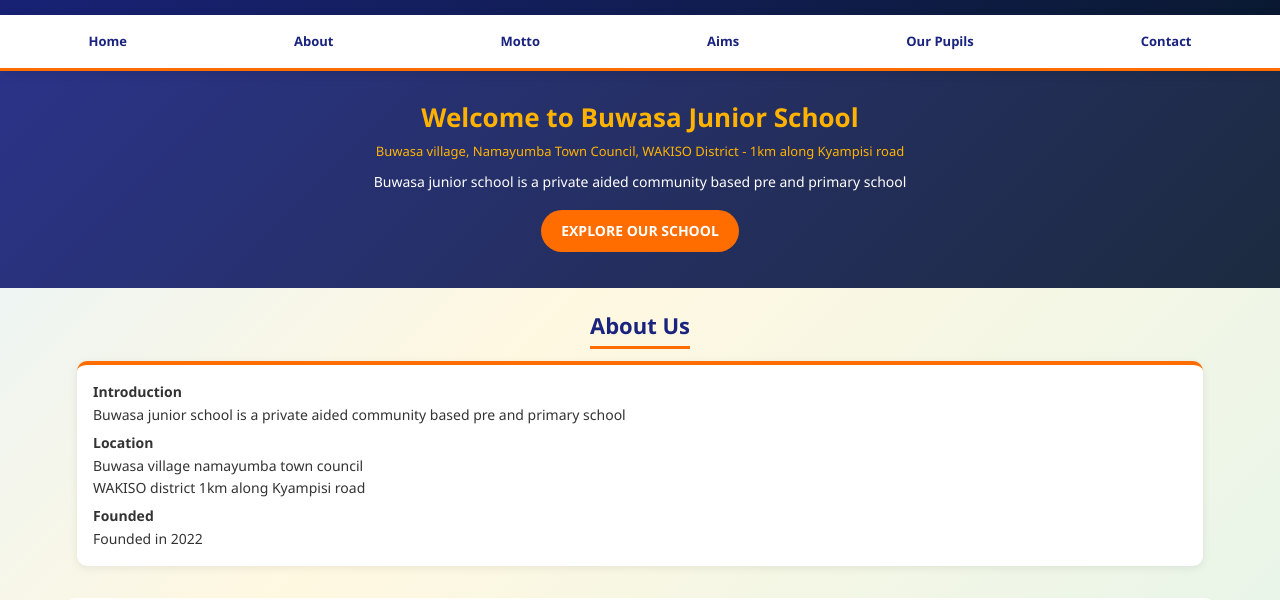
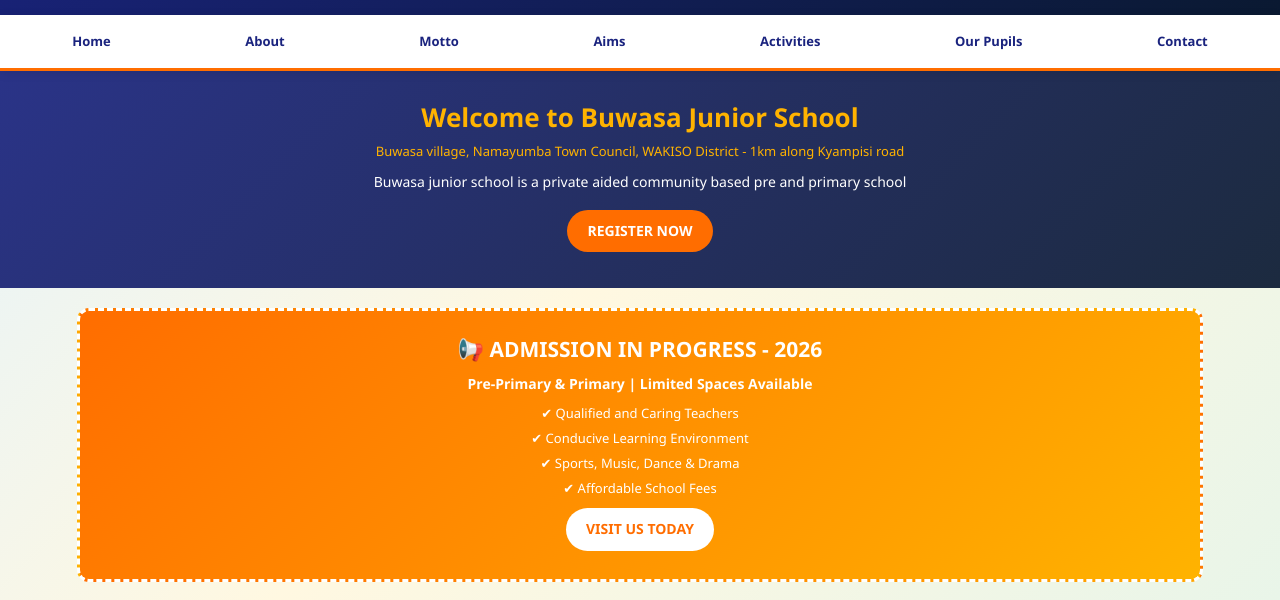
Before and after one commit to Drancharles/Buwasa-Junior-School-Namayumba, a plain HTML site: page index.html in a window 1280 px wide. Shown: the part 163-763 px from the top of the page. Drawn offline with Linux system fonts and the light colour scheme.

Commit message:
Update index.html

```diff
--- a/index.html
+++ b/index.html
@@ -26,6 +26,9 @@ nav a{color:#1A237E;text-decoration:none;font-weight:bold;padding:8px 10px;borde
 .contact{background:linear-gradient(135deg, #1A237E, #0A1931);color:white;text-align:center;padding:25px 15px;border-radius:12px}
 footer{background:black;color:#aaa;text-align:center;padding:15px;margin-top:10px;font-size:12px}
 .phone{color:#FFB300;font-weight:bold;font-size:15px}
+.advert{background:linear-gradient(135deg,#FF6D00,#FFB300);color:white;padding:22px 15px;border-radius:12px;text-align:center;margin-bottom:15px;border:3px dashed white}
+.advert ul{list-style:none;margin-top:8px}
+.advert ul li{font-size:13px;margin:4px 0}
 </style>
 </head>
 <body>
@@ -41,6 +44,7 @@ footer{background:black;color:#aaa;text-align:center;padding:15px;margin-top:10p
 <a href="#about">About</a>
 <a href="#motto">Motto</a>
 <a href="#aims">Aims</a>
+<a href="#activities">Activities</a>
 <a href="#gallery">Our Pupils</a>
 <a href="#contact">Contact</a>
 </nav>
@@ -49,7 +53,21 @@ footer{background:black;color:#aaa;text-align:center;padding:15px;margin-top:10p
 <h2>Welcome to Buwasa Junior School</h2>
 <p style="color:#FFB300;margin-top:6px;font-size:13px">Buwasa village, Namayumba Town Council, WAKISO District - 1km along Kyampisi road</p>
 <p style="max-width:850px;margin:10px auto;font-size:14px">Buwasa junior school is a private aided community based pre and primary school</p>
-<a href="#about" class="btn">EXPLORE OUR SCHOOL</a>
+<a href="#contact" class="btn">REGISTER NOW</a>
+</section>
+
+<section class="section">
+<div class="advert">
+<h2 style="font-size:21px;margin-bottom:6px">📢 ADMISSION IN PROGRESS - 2026</h2>
+<p style="font-size:14px;font-weight:bold">Pre-Primary & Primary | Limited Spaces Available</p>
+<ul>
+<li>✔ Qualified and Caring Teachers</li>
+<li>✔ Conducive Learning Environment</li>
+<li>✔ Sports, Music, Dance & Drama</li>
+<li>✔ Affordable School Fees</li>
+</ul>
+<a href="#contact" class="btn" style="background:white;color:#FF6D00">VISIT US TODAY</a>
+</div>
 </section>
 
 <section id="about" class="section">
@@ -79,6 +97,15 @@ footer{background:black;color:#aaa;text-align:center;padding:15px;margin-top:10p
 <p style="font-size:14px">1. Building the one of the best schools in namayumba town council</p>
 <p style="font-size:14px">2. Improving the littracy levels in the community</p>
 <p style="font-size:14px">3. Providing adequate education and promoting talents through sports and music dance and drama</p>
+</div>
+</section>
+
+<section id="activities" class="section" style="background:rgba(255,255,255,0.9);border-radius:10px">
+<div class="title"><h2>Support Activities</h2></div>
+<div class="card">
+<p style="font-size:14px"><b>Sports:</b> Football, Netball, Volleyball, Athletics and other ball games to build teamwork, discipline and fitness</p>
+<p style="font-size:14px;margin-top:6px"><b>Music Dance & Drama:</b> Promoting talents and cultural expression</p>
+<p style="font-size:14px;margin-top:6px"><b>Clubs:</b> Debate Club, Scripture Union, Environmental Club</p>
 </div>
 </section>
 
```
